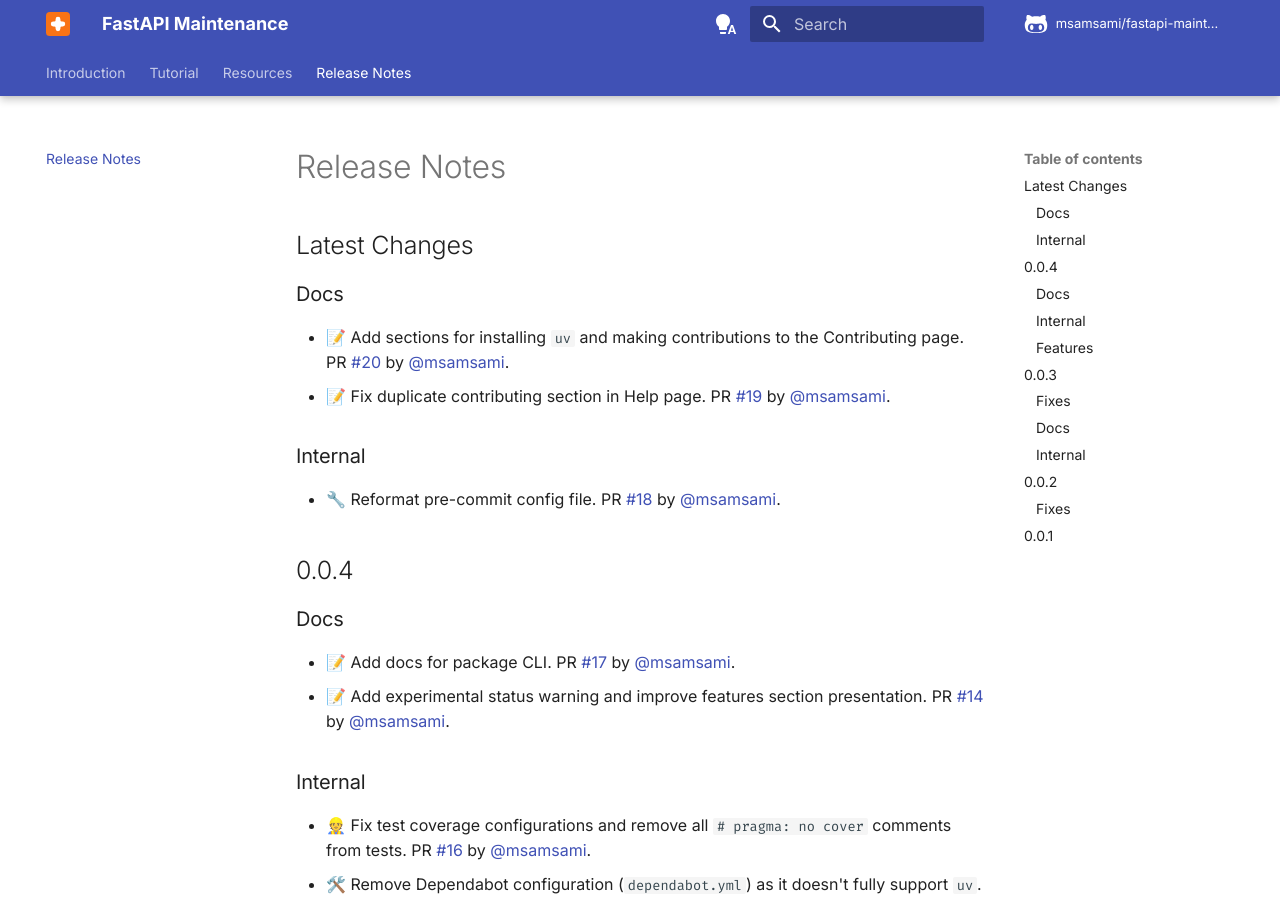
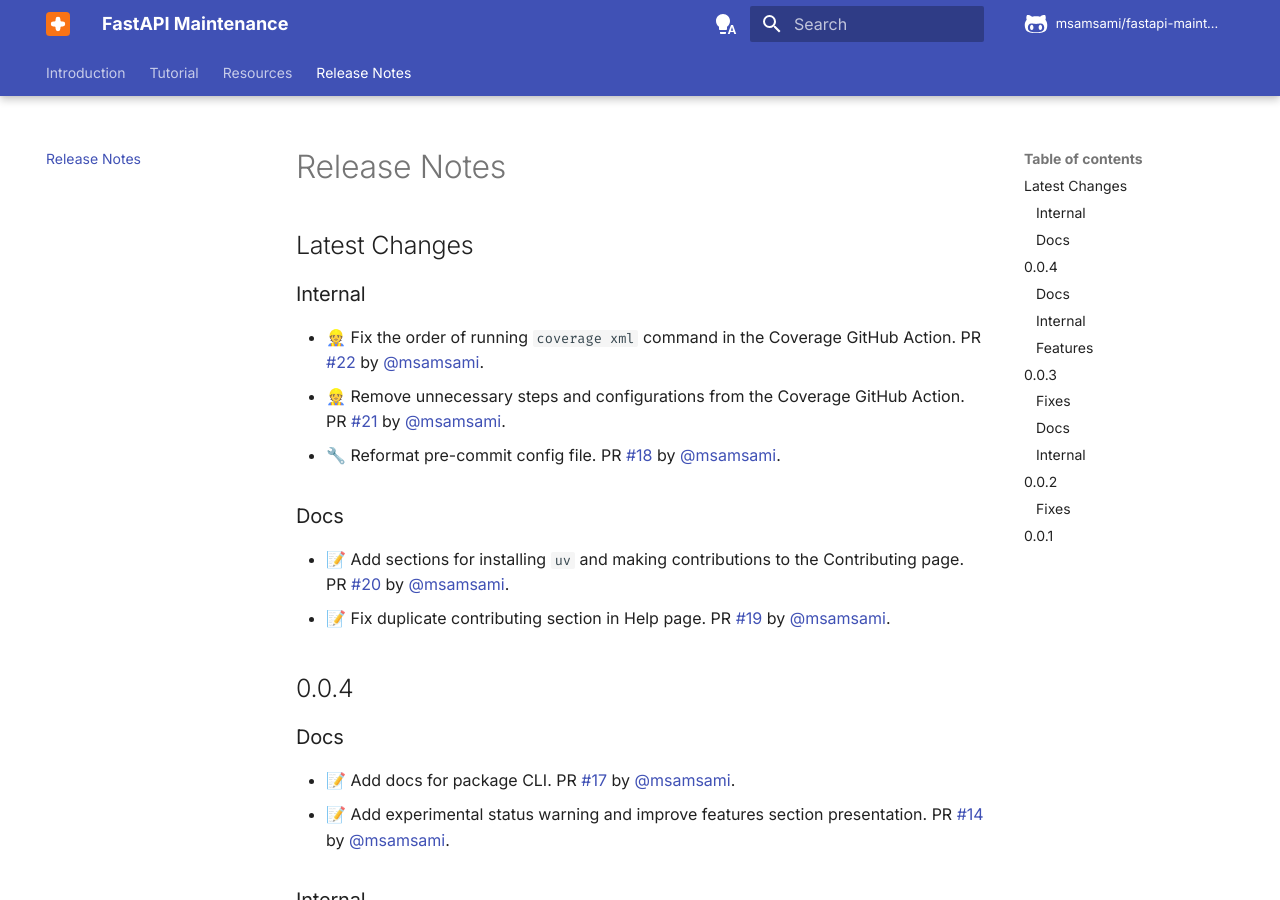
Before and after one commit to msamsami/fastapi-maintenance, an MkDocs documentation site: the page built from docs/release-notes.md, in a window 1280 px wide and 900 px high. Built offline with MkDocs 1.6.1 and Material for MkDocs 9.7.7, drawn with Linux system fonts in a browser that asks for light colours; comment, search, counter and statistics services are not loaded.

Commit message:
Update release notes

```diff
--- a/docs/release-notes.md
+++ b/docs/release-notes.md
@@ -1,15 +1,17 @@
 # Release Notes
 
 ## Latest Changes
+
+### Internal
+
+- 👷 Fix the order of running `coverage xml` command in the Coverage GitHub Action. PR [#22](https://github.com/msamsami/fastapi-maintenance/pull/22) by [@msamsami](https://github.com/msamsami).
+- 👷 Remove unnecessary steps and configurations from the Coverage GitHub Action. PR [#21](https://github.com/msamsami/fastapi-maintenance/pull/21) by [@msamsami](https://github.com/msamsami).
+- 🔧 Reformat pre-commit config file. PR [#18](https://github.com/msamsami/fastapi-maintenance/pull/18) by [@msamsami](https://github.com/msamsami).
 
 ### Docs
 
 - 📝 Add sections for installing `uv` and making contributions to the Contributing page. PR [#20](https://github.com/msamsami/fastapi-maintenance/pull/20) by [@msamsami](https://github.com/msamsami).
 - 📝 Fix duplicate contributing section in Help page. PR [#19](https://github.com/msamsami/fastapi-maintenance/pull/19) by [@msamsami](https://github.com/msamsami).
-
-### Internal
-
-- 🔧 Reformat pre-commit config file. PR [#18](https://github.com/msamsami/fastapi-maintenance/pull/18) by [@msamsami](https://github.com/msamsami).
 
 ## 0.0.4
 
```
